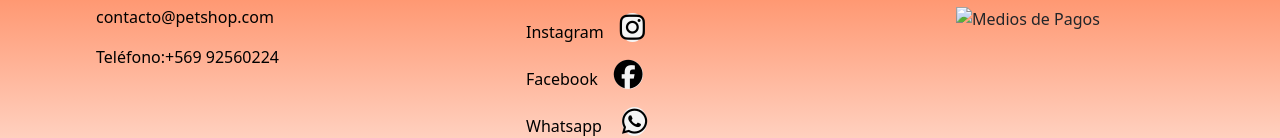
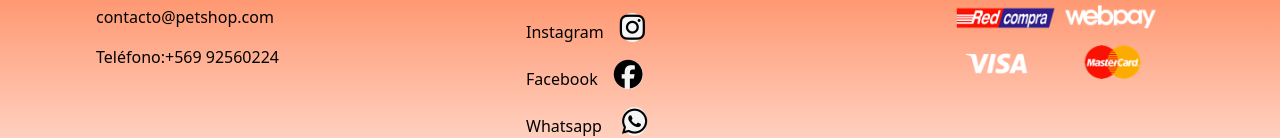
Before and after one commit to KevinAndriu/NewFinalProject, a website: page index.html in a window 1280 px wide. Shown: the part 2152-2290 px from the top of the page. Drawn offline with nearby package versions, Linux system fonts and the light colour scheme; the site is published under a folder, as on GitHub Pages, so addresses that start at the root find nothing.

```diff
--- a/index.html
+++ b/index.html
@@ -248,7 +248,7 @@
                 <h4>Metodos de Pagos</h4>
 
                 <figure>
-                    <img src="/images/pagos_logos.png" alt="Medios de Pagos">
+                    <img src="./images/pagos_logos.png" alt="Medios de Pagos">
 
                 </figure>
             </div>
--- a/style/style.css
+++ b/style/style.css
@@ -1,5 +1,6 @@
 /**   Fonts  **/
 @import url('https://fonts.googleapis.com/css2?family=Montserrat:wght@100;300;400;500;700&family=Open+Sans:wght@400;700&display=swap');
+
 
 * {
     margin: 0;
```
Also changed, not shown: package.json (added, +24 -0 lines), 2 other files.
